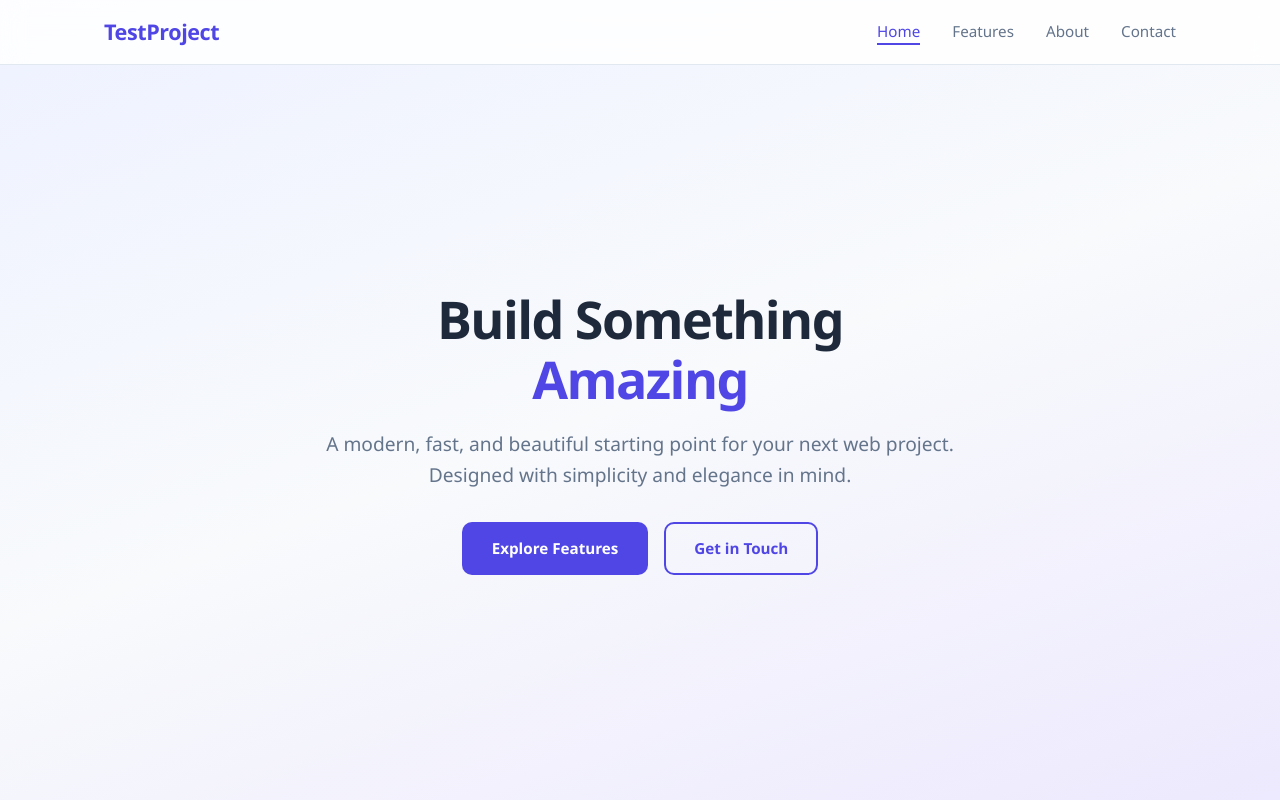
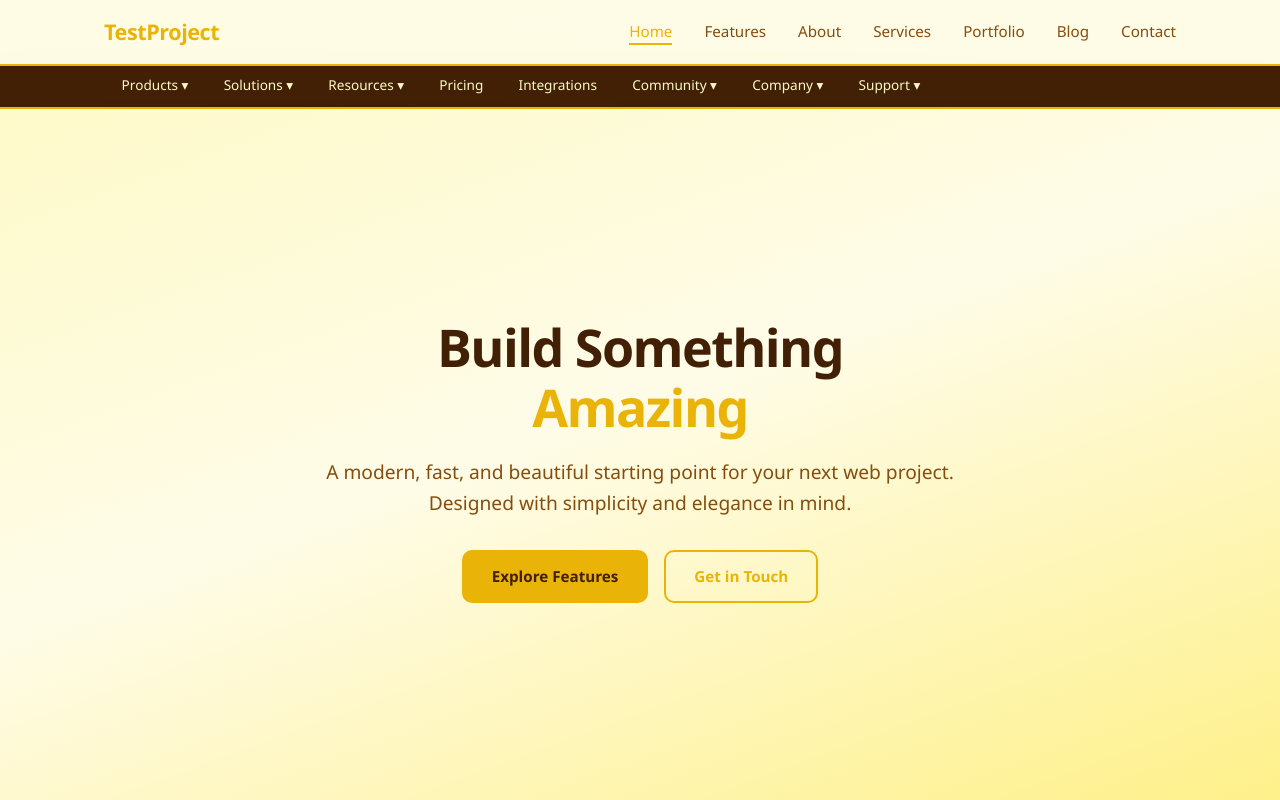
Before and after one commit to KaushalRai12/TestProject, a plain HTML site: page index.html in a window 1280 px wide. Shown: the top 800 px of the page. Drawn offline with Linux system fonts and the light colour scheme.

Commit message:
Second version

```diff
--- a/css/style.css
+++ b/css/style.css
@@ -1,13 +1,13 @@
 /* ── Variables ── */
 :root {
-  --color-primary: #4f46e5;
-  --color-primary-dark: #4338ca;
-  --color-bg: #f8fafc;
+  --color-primary: #eab308;
+  --color-primary-dark: #ca8a04;
+  --color-bg: #fefce8;
   --color-surface: #ffffff;
-  --color-text: #1e293b;
-  --color-text-muted: #64748b;
-  --color-border: #e2e8f0;
-  --color-accent: #818cf8;
+  --color-text: #422006;
+  --color-text-muted: #854d0e;
+  --color-border: #fde68a;
+  --color-accent: #facc15;
   --font-sans: 'Segoe UI', system-ui, -apple-system, sans-serif;
   --shadow-sm: 0 1px 3px rgba(0, 0, 0, 0.06);
   --shadow-md: 0 4px 12px rgba(0, 0, 0, 0.08);
@@ -66,9 +66,9 @@ img {
   left: 0;
   width: 100%;
   z-index: 1000;
-  background: rgba(255, 255, 255, 0.85);
+  background: rgba(254, 252, 232, 0.92);
   backdrop-filter: blur(12px);
-  border-bottom: 1px solid var(--color-border);
+  border-bottom: 2px solid var(--color-primary);
   transition: box-shadow var(--transition);
 }
 
@@ -81,6 +81,76 @@ img {
   align-items: center;
   justify-content: space-between;
   height: 64px;
+}
+
+/* ── Secondary Nav ── */
+.secondary-nav {
+  position: fixed;
+  top: 64px;
+  left: 0;
+  width: 100%;
+  z-index: 999;
+  background: #422006;
+  border-bottom: 2px solid var(--color-primary);
+  overflow-x: auto;
+}
+
+.secondary-nav .container {
+  display: flex;
+  align-items: center;
+  gap: 0;
+}
+
+.secondary-nav ul {
+  display: flex;
+  gap: 0;
+  white-space: nowrap;
+  width: 100%;
+}
+
+.secondary-nav li {
+  position: relative;
+}
+
+.secondary-nav a {
+  display: block;
+  padding: 0.65rem 1.1rem;
+  font-size: 0.85rem;
+  font-weight: 500;
+  color: #fef9c3;
+  transition: background var(--transition), color var(--transition);
+}
+
+.secondary-nav a:hover {
+  background: var(--color-primary);
+  color: #422006;
+}
+
+.secondary-nav .has-dropdown:hover .dropdown {
+  display: block;
+}
+
+.dropdown {
+  display: none;
+  position: absolute;
+  top: 100%;
+  left: 0;
+  min-width: 200px;
+  background: #422006;
+  border: 1px solid var(--color-primary);
+  border-radius: 0 0 var(--radius) var(--radius);
+  box-shadow: var(--shadow-md);
+  z-index: 998;
+}
+
+.dropdown a {
+  padding: 0.6rem 1.1rem;
+  font-size: 0.82rem;
+}
+
+.dropdown a:hover {
+  background: var(--color-primary);
+  color: #422006;
 }
 
 .logo {
@@ -157,11 +227,13 @@ img {
 
 .btn-primary {
   background: var(--color-primary);
-  color: #fff;
+  color: #422006;
+  font-weight: 700;
 }
 
 .btn-primary:hover {
   background: var(--color-primary-dark);
+  color: #fff;
   transform: translateY(-2px);
   box-shadow: var(--shadow-md);
 }
@@ -198,9 +270,9 @@ img {
   min-height: 100vh;
   display: flex;
   align-items: center;
-  background: linear-gradient(160deg, #eef2ff 0%, #f8fafc 50%, #ede9fe 100%);
+  background: linear-gradient(160deg, #fef9c3 0%, #fefce8 50%, #fef08a 100%);
   text-align: center;
-  padding-top: 64px;
+  padding-top: 120px;
 }
 
 .hero-content {
@@ -315,7 +387,7 @@ img {
 .image-placeholder {
   width: 100%;
   aspect-ratio: 4 / 3;
-  background: linear-gradient(135deg, #e0e7ff, #ede9fe);
+  background: linear-gradient(135deg, #fef08a, #fde047);
   border-radius: var(--radius);
   display: flex;
   align-items: center;
@@ -371,7 +443,7 @@ img {
 .form-group textarea:focus {
   outline: none;
   border-color: var(--color-primary);
-  box-shadow: 0 0 0 3px rgba(79, 70, 229, 0.15);
+  box-shadow: 0 0 0 3px rgba(234, 179, 8, 0.25);
 }
 
 .contact-form .btn {
@@ -439,6 +511,10 @@ img {
 
 /* ── Responsive ── */
 @media (max-width: 768px) {
+  .hero {
+    padding-top: 140px;
+  }
+
   .hero h1 {
     font-size: 2.25rem;
   }
@@ -486,8 +562,30 @@ img {
     display: flex;
   }
 
+  .secondary-nav {
+    top: 64px;
+  }
+
+  .secondary-nav ul {
+    flex-wrap: nowrap;
+    overflow-x: auto;
+    -webkit-overflow-scrolling: touch;
+  }
+
+  .dropdown {
+    position: fixed;
+    left: 0;
+    width: 100%;
+    border-radius: 0;
+  }
+
   .footer-content {
     flex-direction: column;
     text-align: center;
   }
+
+  .footer-links {
+    flex-wrap: wrap;
+    justify-content: center;
+  }
 }
--- a/index.html
+++ b/index.html
@@ -8,7 +8,7 @@
 </head>
 <body>
 
-  <!-- Navigation -->
+  <!-- Primary Navigation -->
   <nav class="navbar">
     <div class="container nav-container">
       <a href="#" class="logo">TestProject</a>
@@ -19,7 +19,74 @@
         <li><a href="#home" class="active">Home</a></li>
         <li><a href="#features">Features</a></li>
         <li><a href="#about">About</a></li>
+        <li><a href="#services">Services</a></li>
+        <li><a href="#portfolio">Portfolio</a></li>
+        <li><a href="#blog">Blog</a></li>
         <li><a href="#contact">Contact</a></li>
+      </ul>
+    </div>
+  </nav>
+
+  <!-- Secondary Navigation -->
+  <nav class="secondary-nav" aria-label="Secondary navigation">
+    <div class="container">
+      <ul>
+        <li class="has-dropdown">
+          <a href="#products">Products &#9662;</a>
+          <ul class="dropdown">
+            <li><a href="#web-apps">Web Applications</a></li>
+            <li><a href="#mobile-apps">Mobile Apps</a></li>
+            <li><a href="#desktop">Desktop Software</a></li>
+            <li><a href="#api">API Services</a></li>
+          </ul>
+        </li>
+        <li class="has-dropdown">
+          <a href="#solutions">Solutions &#9662;</a>
+          <ul class="dropdown">
+            <li><a href="#enterprise">Enterprise</a></li>
+            <li><a href="#startup">Startups</a></li>
+            <li><a href="#education">Education</a></li>
+            <li><a href="#healthcare">Healthcare</a></li>
+          </ul>
+        </li>
+        <li class="has-dropdown">
+          <a href="#resources">Resources &#9662;</a>
+          <ul class="dropdown">
+            <li><a href="#docs">Documentation</a></li>
+            <li><a href="#tutorials">Tutorials</a></li>
+            <li><a href="#guides">Guides</a></li>
+            <li><a href="#whitepapers">Whitepapers</a></li>
+          </ul>
+        </li>
+        <li><a href="#pricing">Pricing</a></li>
+        <li><a href="#integrations">Integrations</a></li>
+        <li class="has-dropdown">
+          <a href="#community">Community &#9662;</a>
+          <ul class="dropdown">
+            <li><a href="#forum">Forum</a></li>
+            <li><a href="#events">Events</a></li>
+            <li><a href="#meetups">Meetups</a></li>
+            <li><a href="#open-source">Open Source</a></li>
+          </ul>
+        </li>
+        <li class="has-dropdown">
+          <a href="#company">Company &#9662;</a>
+          <ul class="dropdown">
+            <li><a href="#careers">Careers</a></li>
+            <li><a href="#team">Our Team</a></li>
+            <li><a href="#press">Press</a></li>
+            <li><a href="#partners">Partners</a></li>
+          </ul>
+        </li>
+        <li class="has-dropdown">
+          <a href="#support">Support &#9662;</a>
+          <ul class="dropdown">
+            <li><a href="#help-center">Help Center</a></li>
+            <li><a href="#faq">FAQ</a></li>
+            <li><a href="#status">System Status</a></li>
+            <li><a href="#contact-support">Contact Support</a></li>
+          </ul>
+        </li>
       </ul>
     </div>
   </nav>
@@ -116,6 +183,12 @@
         <li><a href="#home">Home</a></li>
         <li><a href="#features">Features</a></li>
         <li><a href="#about">About</a></li>
+        <li><a href="#services">Services</a></li>
+        <li><a href="#portfolio">Portfolio</a></li>
+        <li><a href="#blog">Blog</a></li>
+        <li><a href="#pricing">Pricing</a></li>
+        <li><a href="#careers">Careers</a></li>
+        <li><a href="#faq">FAQ</a></li>
         <li><a href="#contact">Contact</a></li>
       </ul>
     </div>
```
